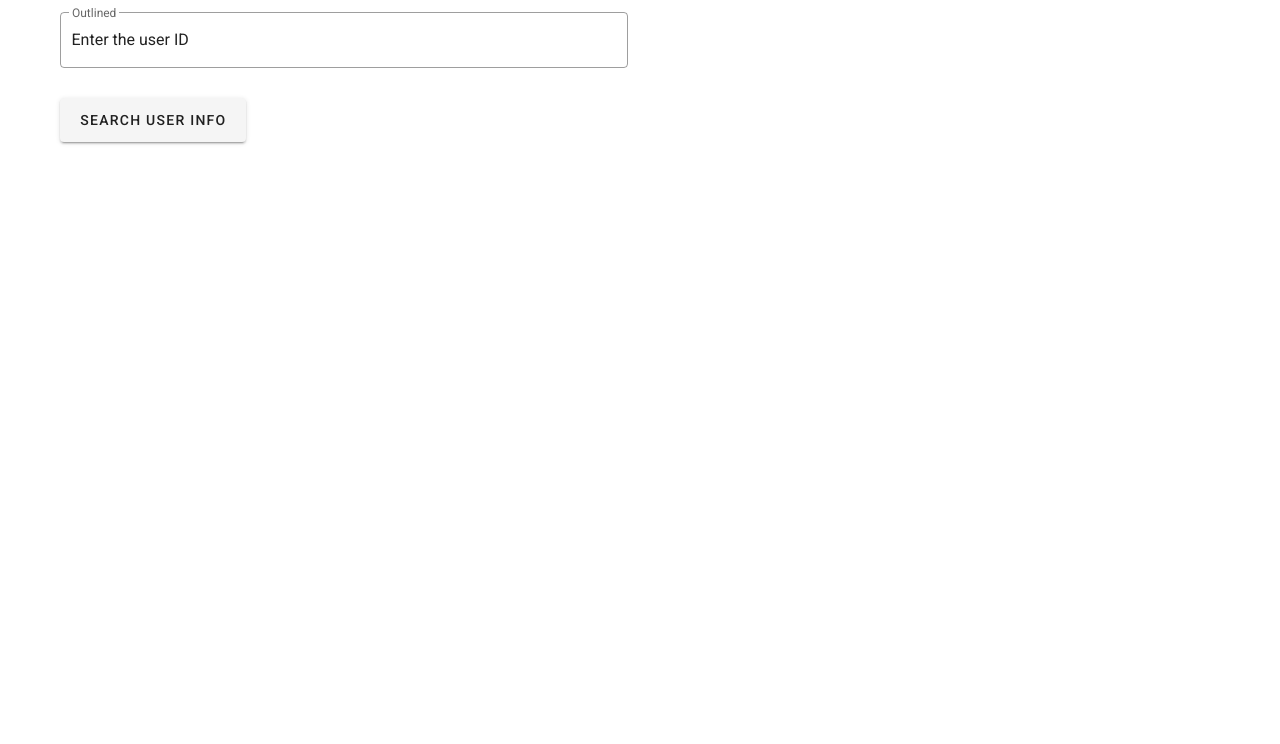
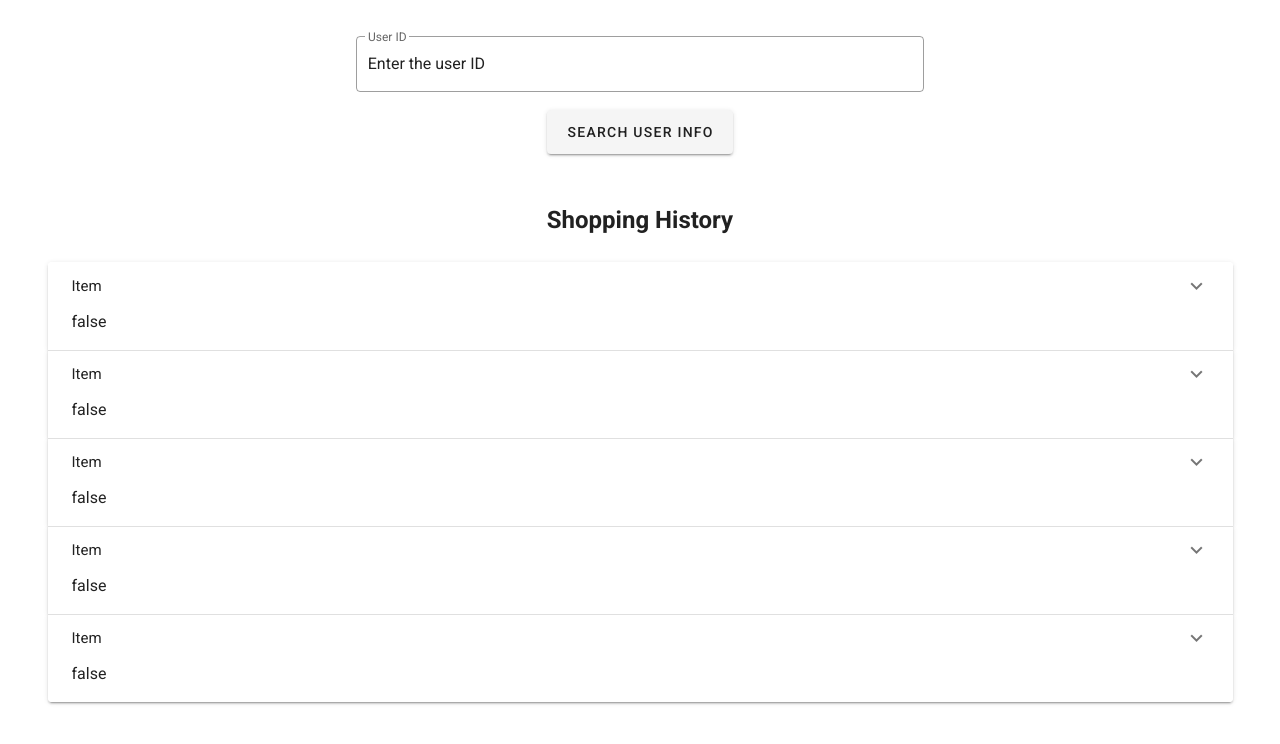
Before and after one commit to JaimeRamos99/secret-company-app, a Vue app in the folder frontend/: page /#/ in a window 1280 px wide. Before the commit this address led to /#/. Shown: the top 744 px of the page. Built offline with nearby package versions, Linux system fonts and the light colour scheme.

Commit message:
no commit message specified

```diff
--- a/frontend/src/components/UserInfo.vue
+++ b/frontend/src/components/UserInfo.vue
@@ -1,31 +1,59 @@
 <template>
+  <div>
     <v-container>
-      <v-row>
-        <v-col
-          cols="12"
-          sm="6"
-        >
-         <v-text-field
-            v-model="message"
-            label="Outlined"
-            outlined
-            clearable
-          ></v-text-field>
-          <v-btn
-            elevation="2"
-            large
-          >Search user info</v-btn>
+      <v-row class="pb-6 pt-6" align="center" justify="center">
+        <v-col cols="12" sm="6">
+         <v-text-field v-model="userId" label="User ID" outlined clearable></v-text-field>
+         <v-row class="pb-6" align="center" justify="center">
+           <v-btn v-if="loading" elevation="2" large loading></v-btn>
+           <v-btn v-else elevation="2" large @click="searchUser">Search user info</v-btn>
+         </v-row>
         </v-col>
       </v-row>
     </v-container>
+    <v-container v-if="showInfo">
+      <v-row justify="center" class="mb-6">
+          <h2>Shopping History</h2>
+      </v-row>
+      <v-row justify="center">
+          <v-expansion-panels accordion>
+            <v-expansion-panel
+              v-for="(item,i) in 5"
+              :key="i"
+            >
+                <v-expansion-panel-header>Item</v-expansion-panel-header>
+                <p class="text-left ml-6">{{loading}}</p>
+                <v-expansion-panel-content>
+                  Lorem ipsum dolor sit amet, consectetur adipiscing elit, sed do eiusmod tempor incididunt ut labore et dolore magna aliqua. Ut enim ad minim veniam, quis nostrud exercitation ullamco laboris nisi ut aliquip ex ea commodo consequat.
+                </v-expansion-panel-content>
+            </v-expansion-panel>
+          </v-expansion-panels>
+      </v-row>
+    </v-container>
+  </div>
 </template>
 
 <script>
   export default {
     data () {
       return {
-        message: 'Enter the user ID',
+        userId: 'Enter the user ID',
+        loading: false,
+        showInfo: true,
+        transactions: [],
+        otherUsersIp: [],
+        recommendations: []
       }
     },
+    methods: {
+      async searchUser(){
+        this.loading = true;
+        const response = await fetch(`http://localhost:81/user_info/${this.userId}`);
+        const resp_data = await response.json();
+        this.transactions = resp_data
+        this.loading = false;
+        console.log(resp_data)
+      }
+    }
   }
 </script>
```
Also changed, not shown: 2 other files (tests, documents, lock files or other folders).
